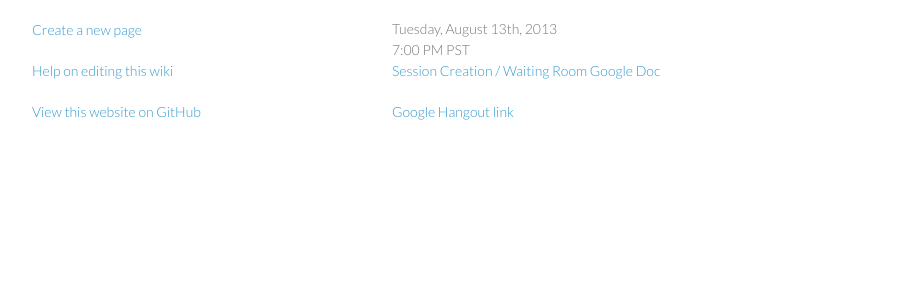
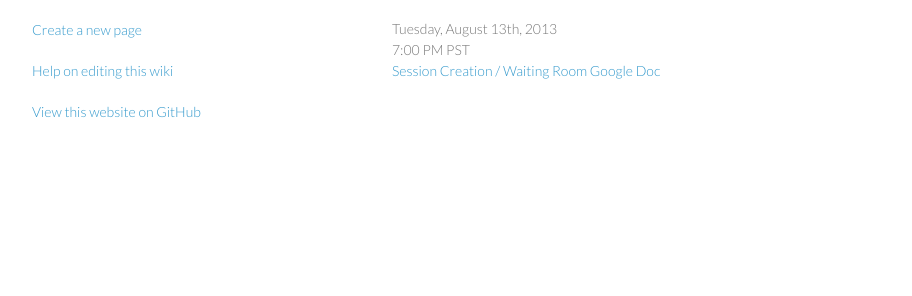
Before and after one commit to collaborativeinternet/collaborativeinternet.github.io, a Jekyll site: the page built from index.md, in a window 1280 px wide. Shown: the part 224-520 px from the top of the page, without its empty margins (178-1090 px from the left). Built offline with Jekyll 4.4.1, drawn with Linux system fonts in a browser that asks for light colours.

Commit message:
Updated index.md

```diff
--- a/index.md
+++ b/index.md
@@ -13,5 +13,3 @@ Every Tuesday at 7:00 PM PST.
 Tuesday, August 13th, 2013
 7:00 PM PST
 [Session Creation / Waiting Room Google Doc](https://docs.google.com/spreadsheet/ccc?key=0Aqe_OvhjNeDPdFlpNzN5OEhhaW5uMnFuMm9ld0I0QkE&usp=sharing)
-
-[Google Hangout link](https://plus.google.com/hangouts/_/4a0b18250cccf7db7abbf18dd940ac63eb4339be?authuser=0&hl=en)
```
